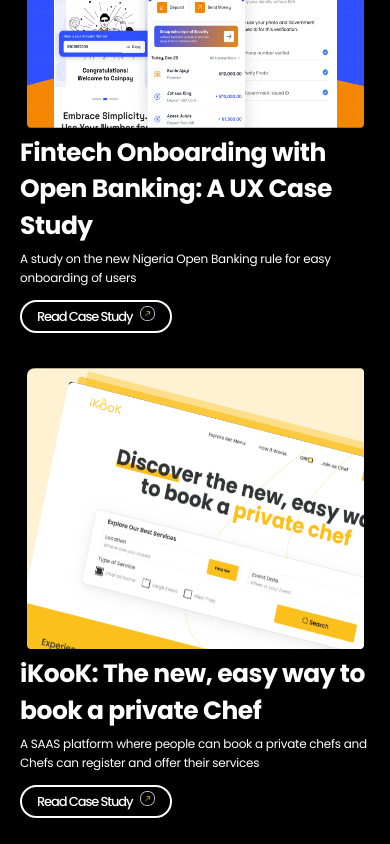
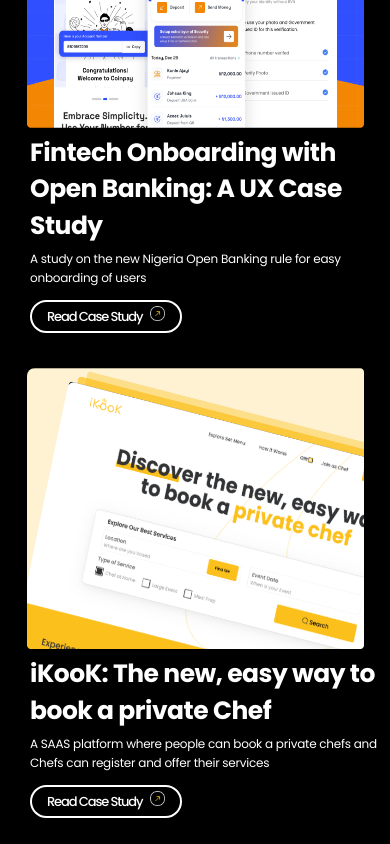
Before and after one commit to Diptech-hub/ayoWeb, a React (Vite) app: page /work in a window 390 px wide. Shown: the part 1140-1984 px from the top of the page. Built offline with nearby package versions, Linux system fonts and the light colour scheme.

Commit message:
work experience

```diff
--- a/src/styles/card.css
+++ b/src/styles/card.css
@@ -76,11 +76,11 @@
 
   .card-body p,
   .card-body h6 {
-    margin-left: 20px;
+    margin-left: 30px;
   }
 
   .card-body a {
-    margin-left: 20px;
+    margin-left: 30px;
     margin-bottom: 15px;
   }
 }
```
